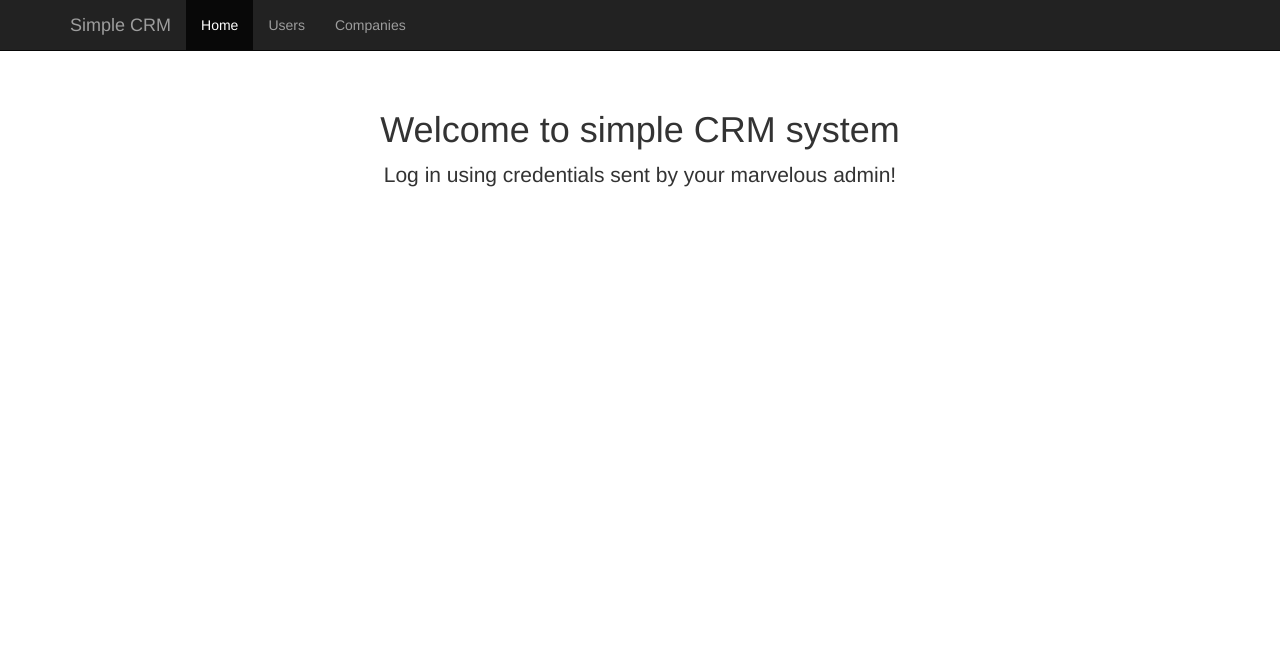
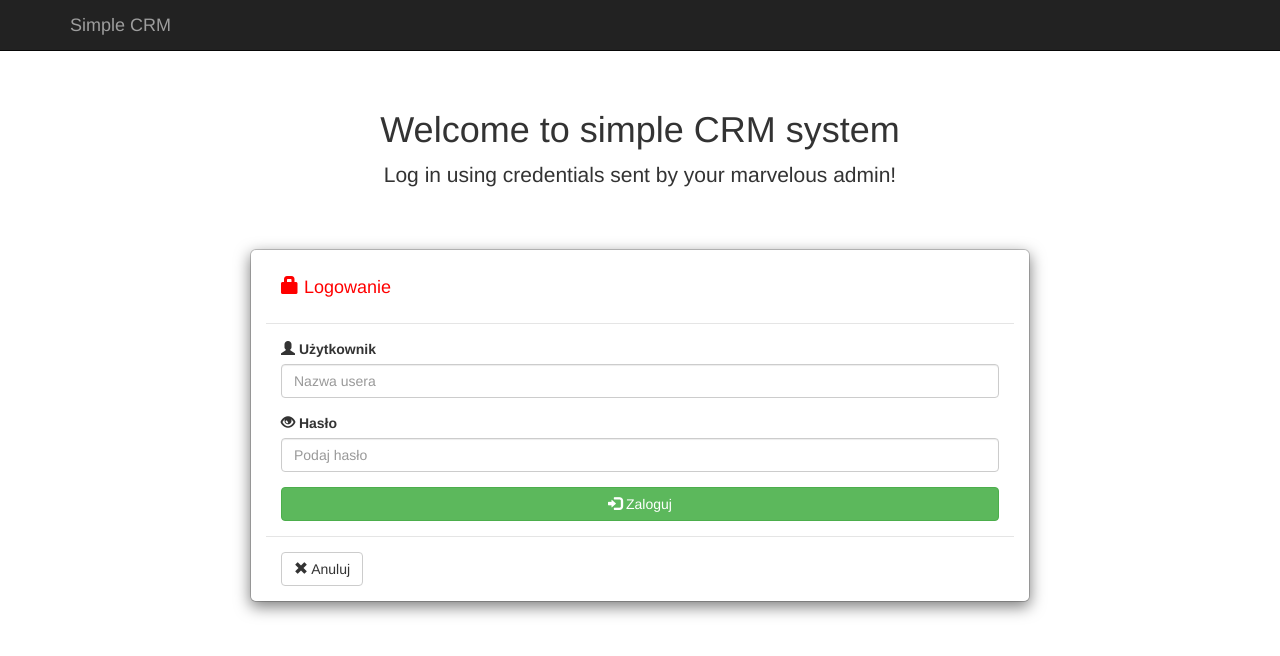
Before and after one commit to ScienceAndIT/simple-crm, a Django app: page / in a window 1280 px wide. Shown: the top 656 px of the page. Run offline with Django 3.2, Linux system fonts and the light colour scheme; some libraries are stand-ins or nearby versions.

Commit message:
Form for the main page and font-awesome

```diff
--- a/templates/base.html
+++ b/templates/base.html
@@ -14,6 +14,8 @@
     <script src="{% static 'js/bootstrap.min.js'%}"></script>
     <!-- Custom styles for this template -->
     <link href="{% static 'css/starter-template.css' %}" rel="stylesheet">
+    <!--Font Awesome -->
+    <link rel="stylesheet" href="https://maxcdn.bootstrapcdn.com/font-awesome/4.5.0/css/font-awesome.min.css">
     <!-- jQuery -->
     <script src="https://code.jquery.com/jquery-1.12.0.min.js"></script>
 
@@ -34,15 +36,16 @@
             <span class="icon-bar"></span>
             <span class="icon-bar"></span>
           </button>
-          <a class="navbar-brand" href="#">Simple CRM</a>
+          <a class="navbar-brand" href="{% url 'crm_app.views.main_page' %}">Simple CRM</a>
         </div>
+        {% if user.is_authenticated %}
         <div id="navbar" class="collapse navbar-collapse">
           <ul class="nav navbar-nav">
-            <li class="active"><a href="#">Home</a></li>
             <li><a href="#about">Users</a></li>
             <li><a href="#contact">Companies</a></li>
           </ul>
         </div><!--/.nav-collapse -->
+        {% endif %}
       </div>
     </nav>
 
--- a/templates/crm_app/main_page.html
+++ b/templates/crm_app/main_page.html
@@ -6,5 +6,29 @@
         <h1>Welcome to simple CRM system</h1>
         <p class="lead">Log in using credentials sent by your marvelous admin!</p>
       </div>
+      <div class="row">
+      <div class="modal-content col-md-8 col-md-offset-2">
+        <div class="modal-header">
+          <h4 style="color:red;"><span class="glyphicon glyphicon-lock"></span> Logowanie</h4>
+        </div>
+        <div class="modal-body">
+          <form action="" method="post">
+            <div class="form-group">
+              <label for="id_username"><span class="glyphicon glyphicon-user"></span> Użytkownik</label>
+              <input name="username" type="text" class="form-control" id="id_username" placeholder="Nazwa usera">
+            </div>
+            <div class="form-group">
+              <label for="id_password"><span class="glyphicon glyphicon-eye-open"></span> Hasło</label>
+              <input name="password" type="password" class="form-control" id="id_password" placeholder="Podaj hasło">
+            </div>
+            {% csrf_token %}
+            <button type="submit" class="btn btn-default btn-success btn-block"><span class="glyphicon glyphicon-log-in"></span> Zaloguj</button>
+          </form>
+        </div>
+        <div class="modal-footer">
+          <button id="anuluj" type="submit" class="btn btn-default btn-default pull-left" data-dismiss="modal"><span class="glyphicon glyphicon-remove"></span> Anuluj</button>
+        </div>
+      </div>
+    </div>
     </div><!-- /.container -->
 {% endblock content %}
```
